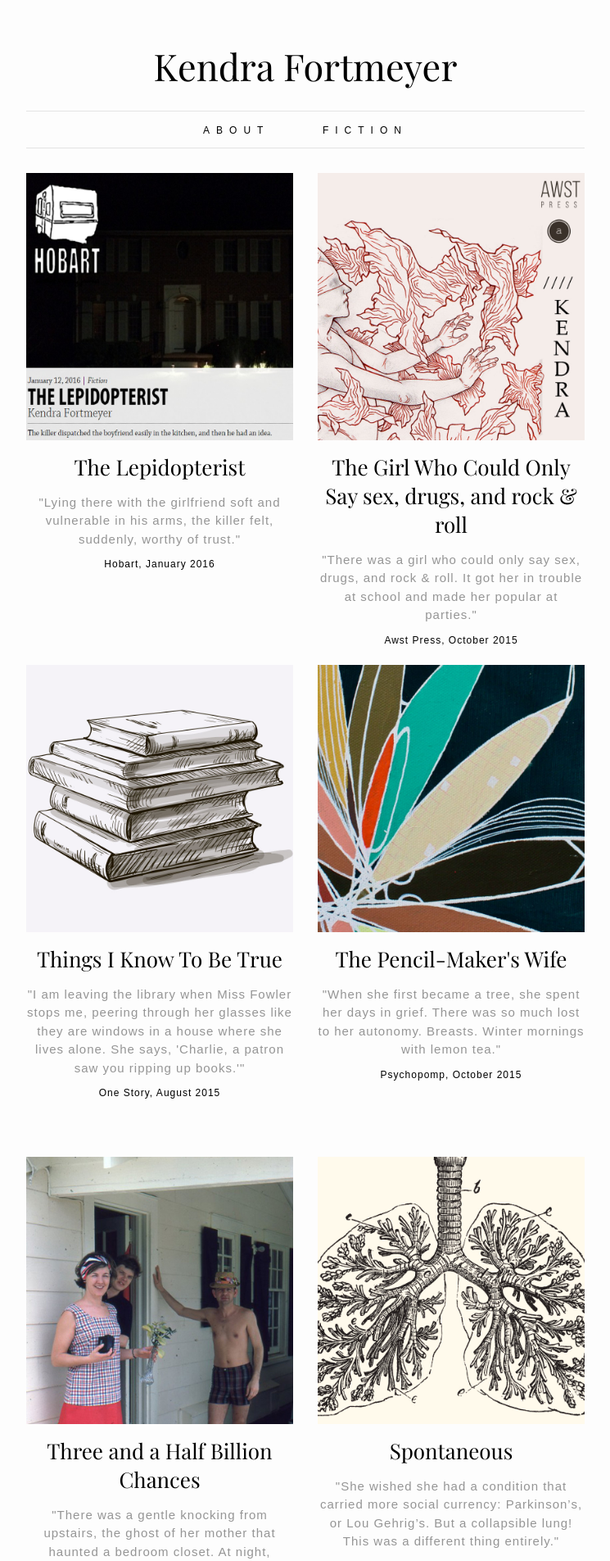
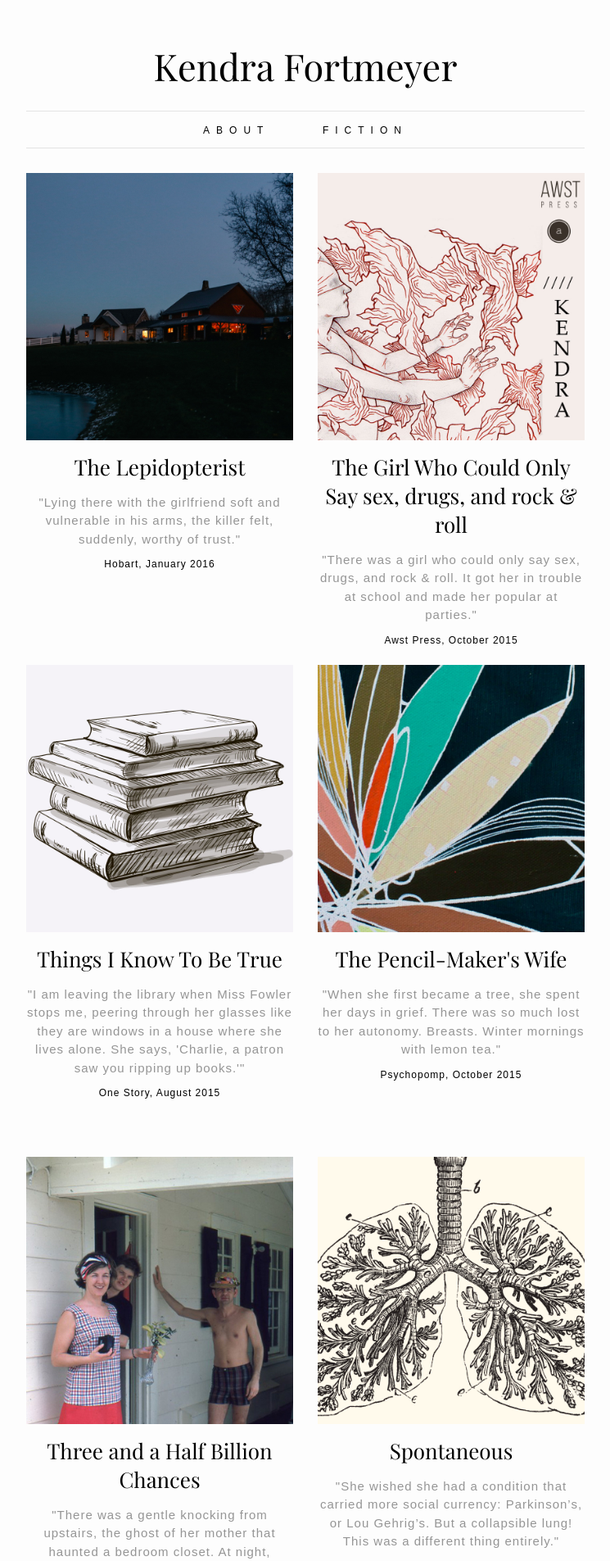
Before and after one commit to rblakemesser/rblakemesser.github.io, a Jekyll site: the page built from fiction/index.html, in a window 1280 px wide. Shown: the top 1904 px of the page at 82% size, without its empty margins (267-1012 px from the left). Built offline with Jekyll 4.4.1, drawn with Linux system fonts in a browser that asks for light colours; some web fonts are replaced.

Commit message:
more hobart pic

```diff
--- a/_data/fiction.yml
+++ b/_data/fiction.yml
@@ -5,7 +5,7 @@ fiction:
     dat: "January 2016"
     title: "The Lepidopterist"
     link: "http://www.hobartpulp.com/preview/web_features/the-lepidopterist-nbsp"
-    image: "hobart.jpg"
+    image: "house.jpg"
 
   - snippet: "There was a girl who could only say sex, drugs, and rock & roll. It got her in trouble at school and made her popular at parties."
     pub: "Awst Press"
```
Also changed, not shown: assets/house.jpg (added), assets/knives.jpg (added), 1 other file.
